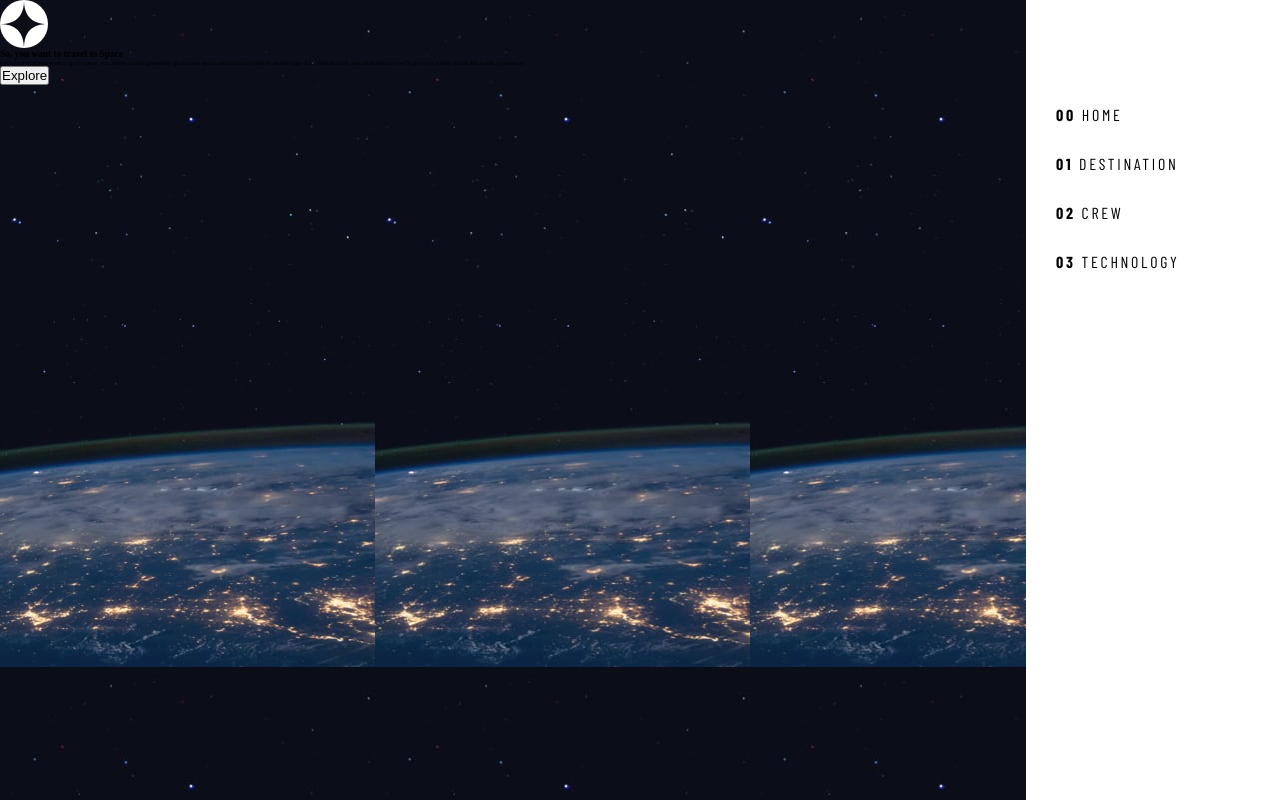
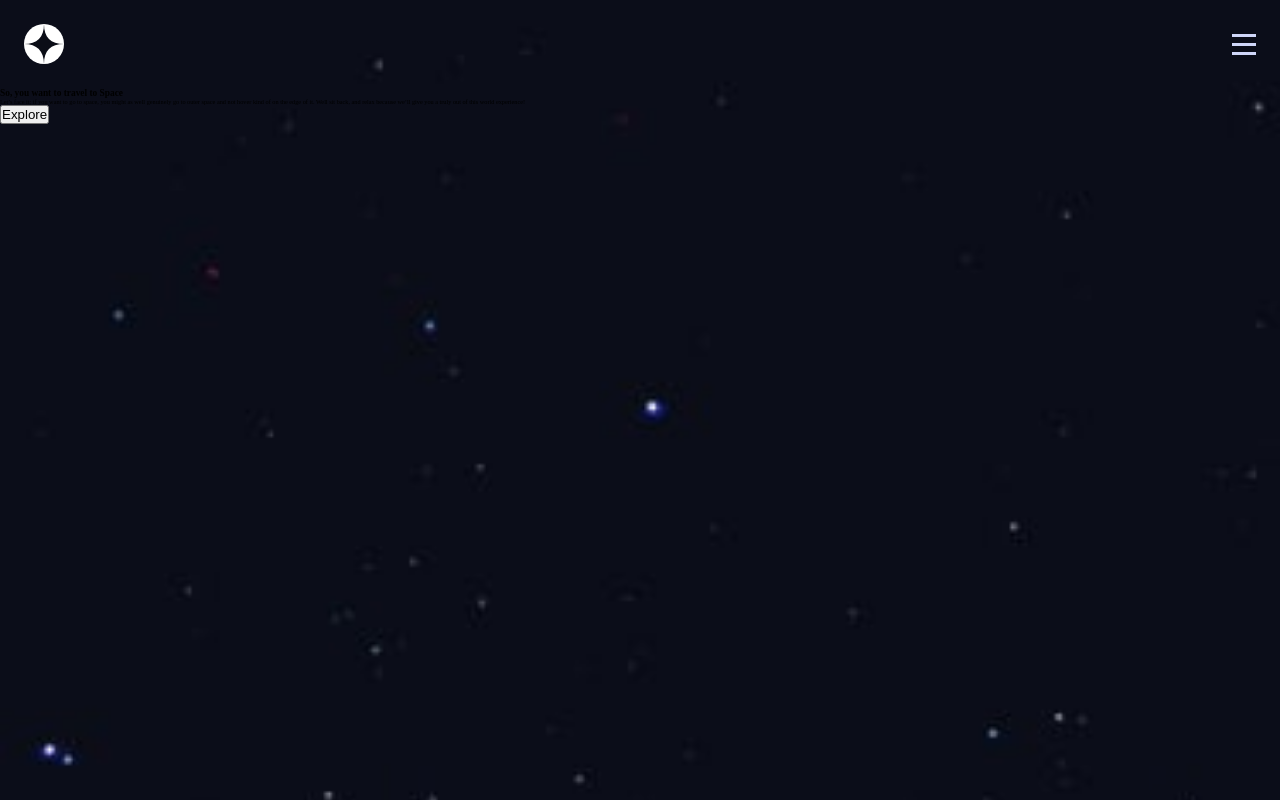
Before and after one commit to ylerson/space-web, a website: page index.html in a window 1280 px wide. Drawn offline with nearby package versions, Linux system fonts and the light colour scheme; a web font is replaced by a local one.

Commit message:
add backdrop filter and center nav

```diff
--- a/index.html
+++ b/index.html
@@ -29,9 +29,7 @@
         <div class="header__nav__logo">
           <img src="assets/shared/logo.svg" alt="Logo" />
         </div>
-        <!-- <div class="header__nav__icon">
-
-            </div> -->
+        <div class="header__nav__icon"></div>
         <nav>
           <ul class="header__nav__menu">
             <li class="header__nav__menu_item"><span>00</span> Home</li>
--- a/styles/main.css
+++ b/styles/main.css
@@ -18,4 +18,6 @@ body {
 }
 body {
   background-image: url("../assets/home/background-home-mobile.jpg");
+  background-repeat: no-repeat;
+  background-size: 100%;
 }
--- a/styles/mobile-desing.css
+++ b/styles/mobile-desing.css
@@ -7,21 +7,26 @@ header {
   position: relative;
 }
 .header_nav {
+  padding: 24px;
+  align-items: center;
   display: flex;
   justify-content: space-between;
 }
 nav {
+  display: none;
   position: absolute;
   right: 0;
   height: 100vh;
   width: 254px;
-  background-color: white;
-  /* filter: blur(3px); */
+  background-color: rgba(255, 255, 255, 0.04);
+  backdrop-filter: blur(81.5px);
   font-size: 1.6rem;
   line-height: 1.9rem;
   letter-spacing: 2.7px;
+  color: white;
   text-transform: uppercase;
 }
+
 .header__nav__menu {
   position: absolute;
   top: 90px;
@@ -34,3 +39,16 @@ nav {
 .header__nav__menu_item span {
   font-weight: 700;
 }
+/* Hamburger Icon */
+.header__nav__icon {
+  background: url("../assets/shared/icon-hamburger.svg");
+  width: 24px;
+  height: 21px;
+}
+.header__nav__logo {
+  width: 40px;
+  height: 40px;
+}
+.header__nav__logo img {
+  width: 100%;
+}
```
